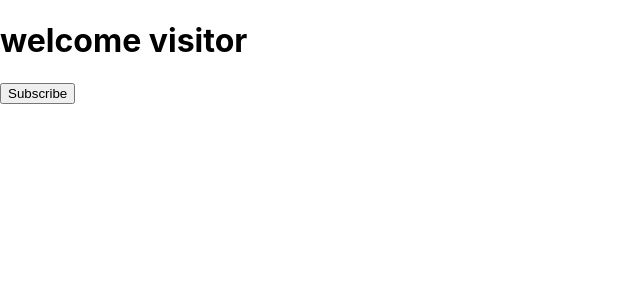
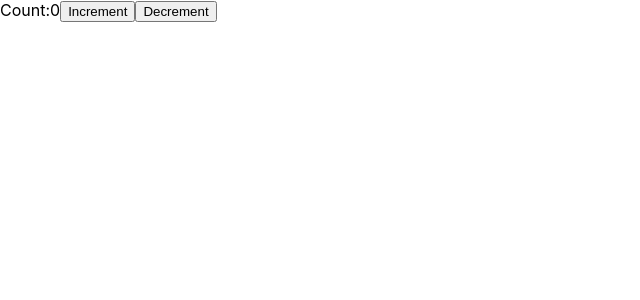
Before and after one commit to saluvalasaichandu/Form_handling_react, a React (Create React App) app: page / in a window 1280 px wide. Shown: the top 300 px of the page, without its empty margins (0-640 px from the left). Built offline with nearby package versions, Linux system fonts and the light colour scheme.

Commit message:
SetStates_classFunction

```diff
--- a/src/App.js
+++ b/src/App.js
@@ -1,11 +1,10 @@
 import React, { Component } from 'react'
-import Message from './components/Message';
+import Counter from './components/Counter';
 class App extends Component{
   render(){
   return (
-
     <div>
-      <Message/>
+      <Counter/>
     </div>
 
 
--- /dev/null
+++ b/src/components/Counter.js
@@ -0,0 +1,34 @@
+import React, { Component } from 'react'
+
+class Counter extends Component {
+    constructor(props) {
+      super(props)
+      this.state = {
+         count:0
+      }
+    }
+    increment(){
+        this.setState({
+            count:this.state.count +1
+
+        },()=>{console.log("call back value:",this.state.count)})
+        console.log(this.state.count)
+    }
+    decrement(){
+        this.setState({
+            count:this.state.count-1
+        },()=>{console.log("call back value:",this.state.count)})
+        console.log(this.state.count)
+    }
+
+  render() {
+    return (
+      <div>Count:{this.state.count}
+      <button onClick={()=>{this.increment()}}>Increment</button>
+      <button onClick={()=>{this.decrement()}}>Decrement</button>
+      </div>
+    )
+  }
+}
+
+export default Counter
--- a/src/components/Message.js
+++ /dev/null
@@ -1,29 +0,0 @@
-import React,{Component} from "react";
-
-class Message extends Component{
-    constructor(){
-        super()
-        this.state={
-            message:'welcome visitor'
-        }
-    }
-    changemessage(){
-        this.setState({
-            message:' Thank you! You are subscribed'
-        })
-    }
-
-
-    render(){
-        return(
-            <div>
-                <h1>{this.state.message}</h1>
-                <button onClick={()=>{this.changemessage()}}>Subscribe</button>
-
-
-            </div>
-        )
-    }
-
-}
-export default Message;
```
